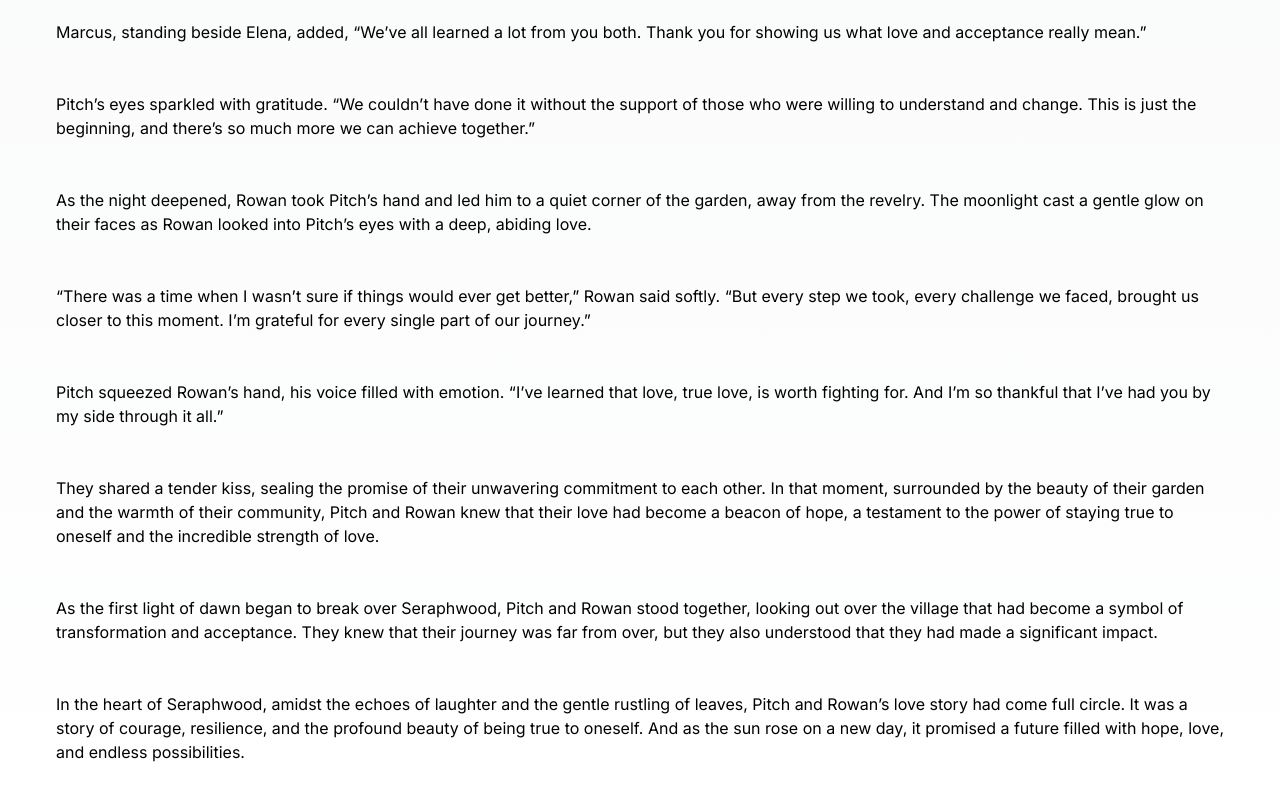
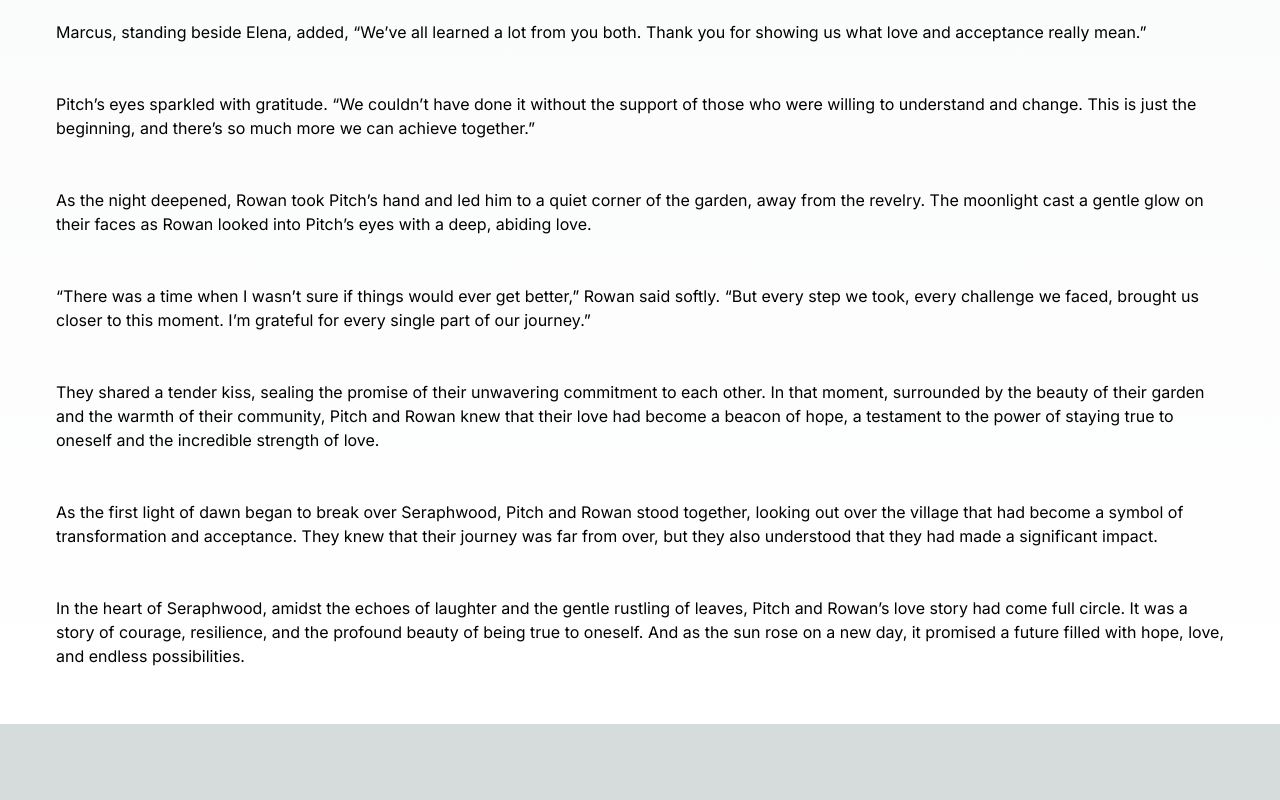
Before and after one commit to benhur1337/freelabubu, a Next.js app: page /aboutus in a window 1280 px wide. Shown: the part 6852-7652 px from the top of the page. After the commit the page ends 7576 px from the top, so only its background shows below. Built offline with nearby package versions, Linux system fonts and the light colour scheme.

Commit message:
added spelling errors

```diff
--- a/app/aboutus/page.tsx
+++ b/app/aboutus/page.tsx
@@ -110,7 +110,6 @@ export default function Page() {
             <div className="p-6">   Pitch’s eyes sparkled with gratitude. “We couldn’t have done it without the support of those who were willing to understand and change. This is just the beginning, and there’s so much more we can achieve together.”</div>
             <div className="p-6">   As the night deepened, Rowan took Pitch’s hand and led him to a quiet corner of the garden, away from the revelry. The moonlight cast a gentle glow on their faces as Rowan looked into Pitch’s eyes with a deep, abiding love.</div>
             <div className="p-6">   “There was a time when I wasn’t sure if things would ever get better,” Rowan said softly. “But every step we took, every challenge we faced, brought us closer to this moment. I’m grateful for every single part of our journey.”</div>
-            <div className="p-6">   Pitch squeezed Rowan’s hand, his voice filled with emotion. “I’ve learned that love, true love, is worth fighting for. And I’m so thankful that I’ve had you by my side through it all.”</div>
             <div className="p-6">   They shared a tender kiss, sealing the promise of their unwavering commitment to each other. In that moment, surrounded by the beauty of their garden and the warmth of their community, Pitch and Rowan knew that their love had become a beacon of hope, a testament to the power of staying true to oneself and the incredible strength of love.</div>
             <div className='p-6'>   As the first light of dawn began to break over Seraphwood, Pitch and Rowan stood together, looking out over the village that had become a symbol of transformation and acceptance. They knew that their journey was far from over, but they also understood that they had made a significant impact.</div>
             <div className='p-6'>   In the heart of Seraphwood, amidst the echoes of laughter and the gentle rustling of leaves, Pitch and Rowan’s love story had come full circle. It was a story of courage, resilience, and the profound beauty of being true to oneself. And as the sun rose on a new day, it promised a future filled with hope, love, and endless possibilities.</div>
```
